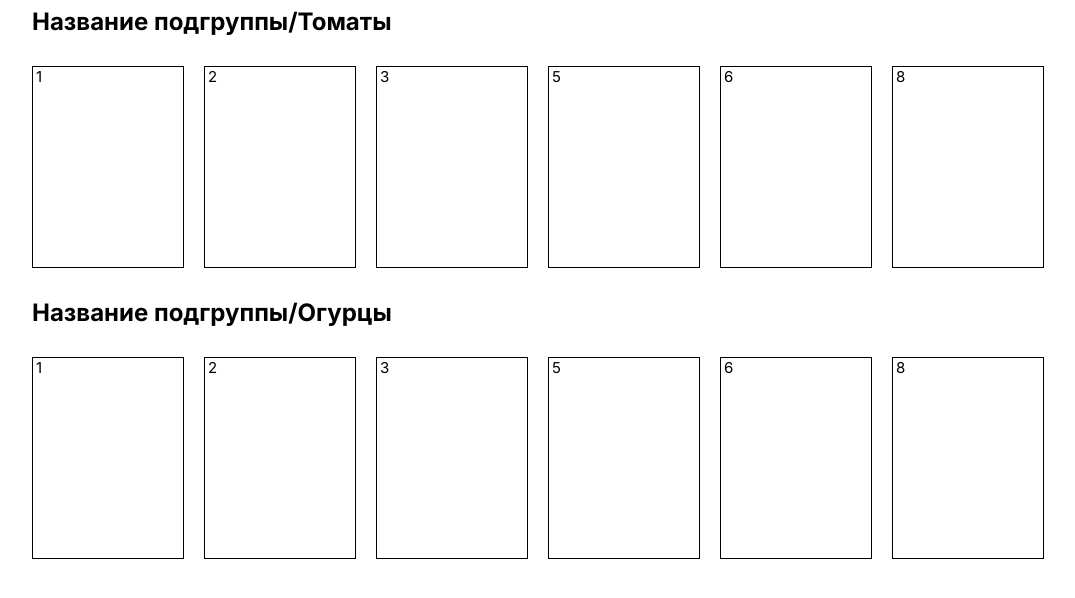
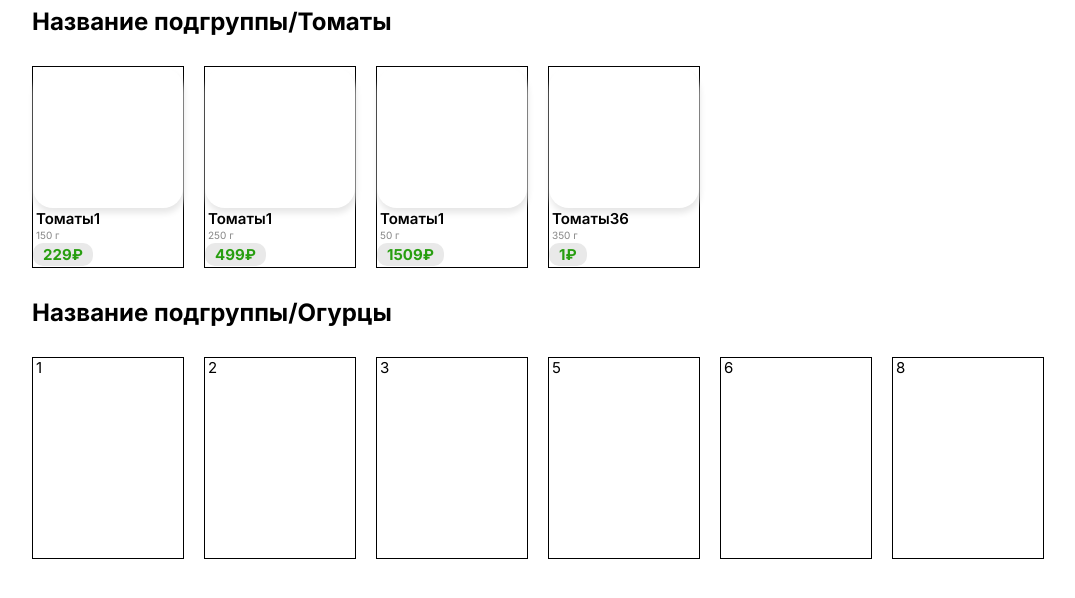
Before and after one commit to rolk5/ctlg, a plain HTML site: page index.html in a window 1280 px wide. Shown: the part 112-710 px from the top of the page, without its empty margins (96-1171 px from the left). Drawn offline with Linux system fonts and the light colour scheme.

Commit message:
Update index.html

```diff
--- a/index.html
+++ b/index.html
@@ -18,24 +18,30 @@
     <h2>Название подгруппы/Томаты</h2>
 <div class="all expamples">
     <div class="meta digit">
-        <p1>1</p1>
+        <div class="photo"></div>
+        <p4>Томаты1</p4>
+        <p2>150 г</p2>
+        <p3>229₽</p3>
     </div>
     <div class="meta digit">
-        <p1>2</p1>
+        <div class="photo"></div>
+        <p4>Томаты1</p4>
+        <p2>250 г</p2>
+        <p3>499₽</p3>
     </div>
     <div class="meta digit">
-        <p1>3</p1>
+        <div class="photo"></div>
+        <p4>Томаты1</p4>
+        <p2>50 г</p2>
+        <p3>1509₽</p3>
     </div>
     <div class="meta digit">
-        <p1>5</p1>
-    </div>
-    <div class="meta digit">
-        <p1>6</p1>
+        <div class="photo"></div>
+        <p4>Томаты36</p4>
+        <p2>350 г</p2>
+        <p3>1₽</p3>
     </div>
 
-    <div class="meta digit">
-        <p1>8</p1>
-    </div>
 </div>
 </div>
 <div class="group_name">
```
